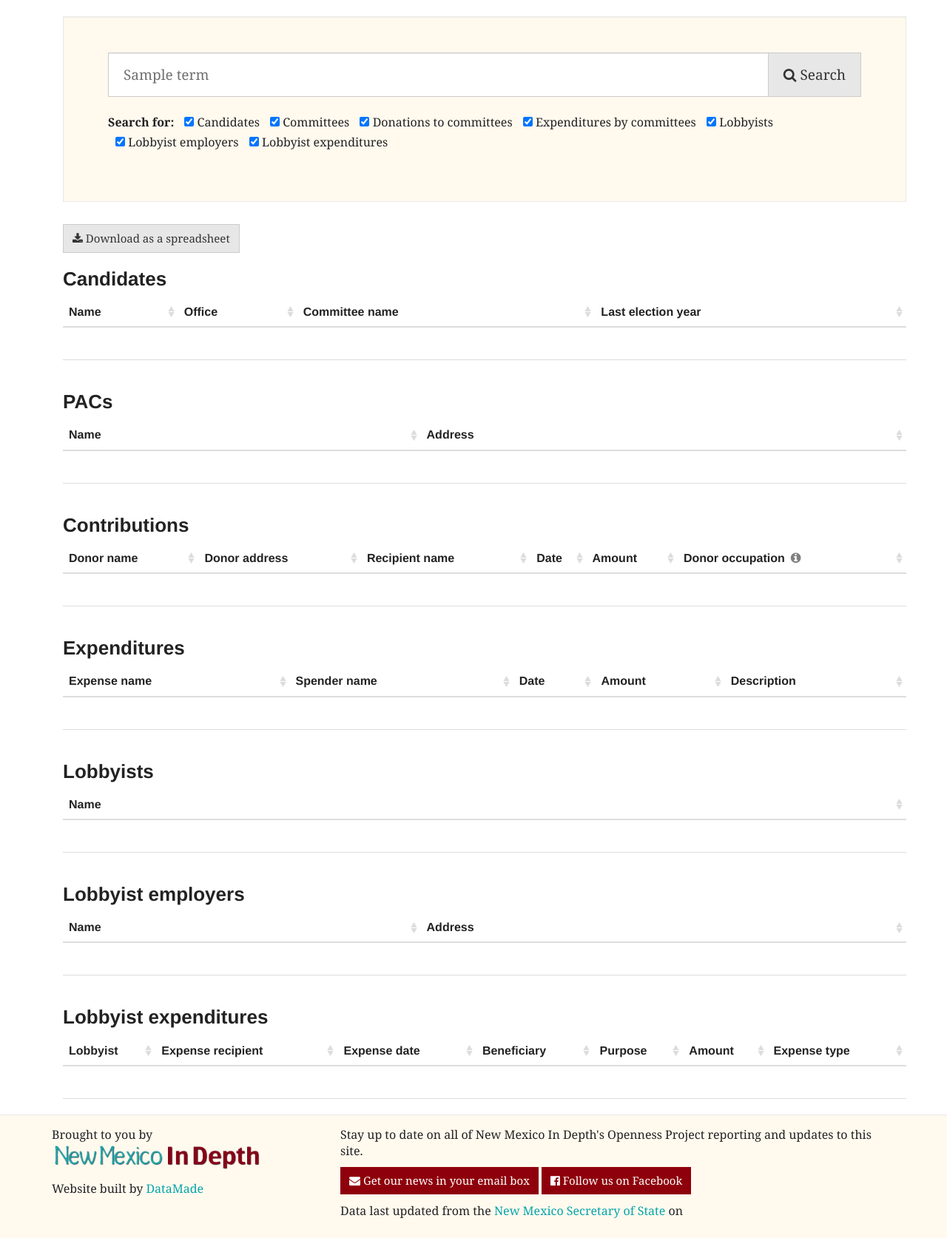
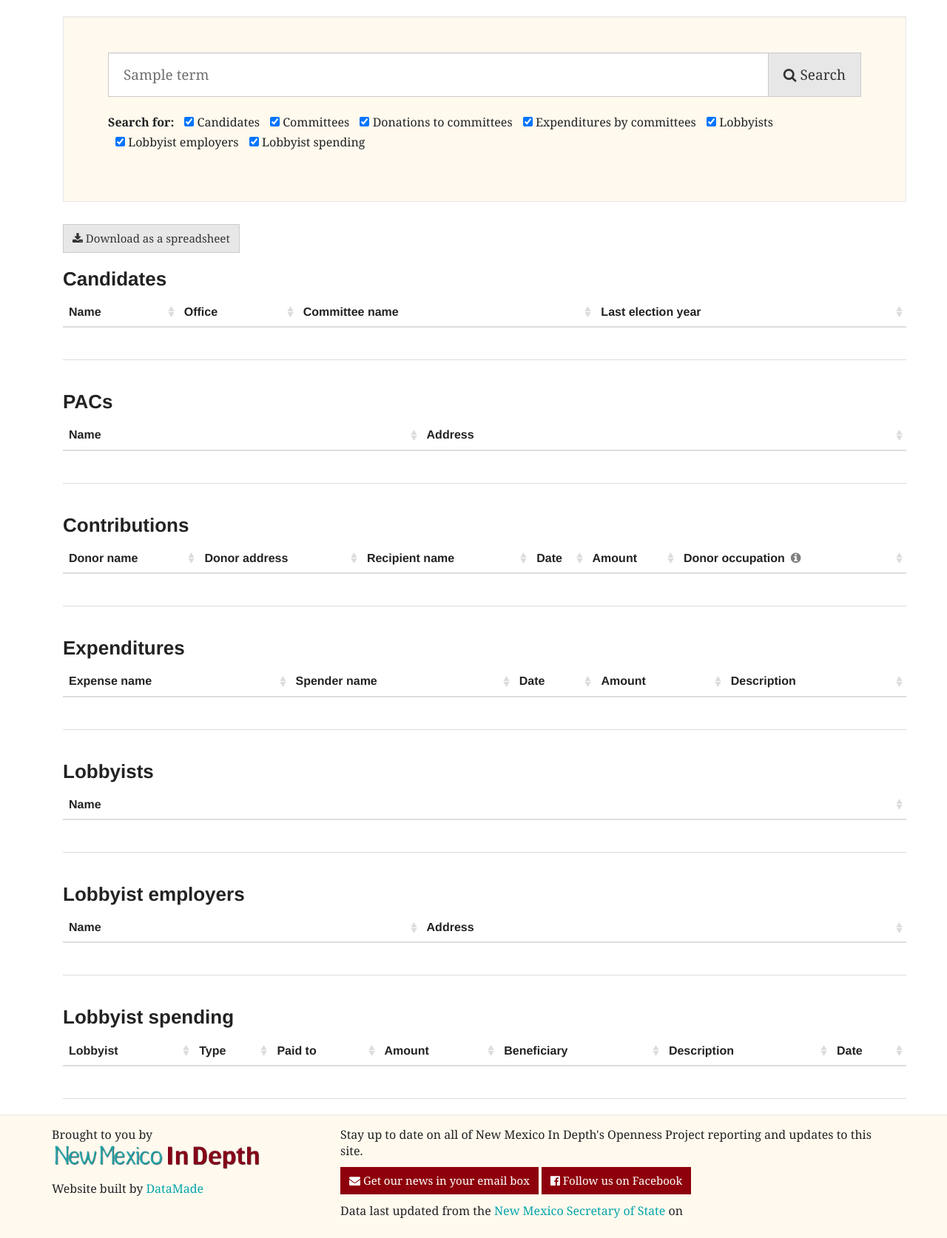
Before and after one commit to datamade/openness-project-nmid, a Django app: template camp_fin/templates/camp_fin/search.html in a window 1280 px wide. Shown: the part 45-1719 px from the top of the page at 74% size. Run offline with Django 3.2, Linux system fonts and the light colour scheme; the template is opened without the code that fills it: most values are stand-ins (such as "Sample title", 1, 10 or a date in 2020); lists and menus that the app fills with data are empty; some libraries are stand-ins or nearby versions.

Commit message:
Tidy up search a bit. Add new lobbyist data

```diff
--- a/camp_fin/api_parts.py
+++ b/camp_fin/api_parts.py
@@ -218,6 +218,7 @@
 
 class LobbyistTransactionSearchSerializer(serializers.ModelSerializer):
     transaction_type = serializers.CharField()
+    transaction_group = serializers.CharField()
     lobbyist_name = serializers.CharField()
     lobbyist_slug = serializers.CharField()
 
@@ -230,6 +231,7 @@
                   'amount',
                   'date_added',
                   'transaction_type',
+                  'transaction_group',
                   'lobbyist_name',
                   'lobbyist_slug')
 
--- a/camp_fin/management/commands/make_search_index.py
+++ b/camp_fin/management/commands/make_search_index.py
@@ -200,6 +200,7 @@
 
     def makeLobbyistTransactionIndex(self):
         index_fields = [
+            'name',
             'beneficiary',
             'expenditure_purpose',
         ]
--- a/camp_fin/templates/camp_fin/search.html
+++ b/camp_fin/templates/camp_fin/search.html
@@ -39,8 +39,8 @@
                         <label data-title='Lobbyist employers' data-content='Any organization that has paid registered lobbyists'>
                             <input type="checkbox" name="table_name" value="organization" {% if 'organization' in table_name %}checked='checked'{% endif %}> Lobbyist employers
                         </label>
-                        <label data-title='Lobbyist expenditures' data-content='Expenses that lobbyists have reported'>
-                            <input type="checkbox" name="table_name" value="lobbyisttransaction" {% if 'lobbyisttransaction' in table_name %}checked='checked'{% endif %}> Lobbyist expenditures
+                        <label data-title='Lobbyist spending' data-content='Spending that lobbyists have reported'>
+                            <input type="checkbox" name="table_name" value="lobbyisttransaction" {% if 'lobbyisttransaction' in table_name %}checked='checked'{% endif %}> Lobbyist spending
                         </label>
                     </div>
                 </form>
@@ -148,17 +148,17 @@
             <hr />
         </div>
         <div id="lobbyisttransaction-search-results" class="col-md-12" style="display:none;">
-            <h3>Lobbyist expenditures <small></small></h3>
+            <h3>Lobbyist spending <small></small></h3>
             <table class="table table-hover datatable-table" id="lobbyisttransaction-table">
                 <thead>
                     <tr>
                         <th>Lobbyist</th>
-                        <th>Expense recipient</th>
-                        <th>Expense date</th>
+                        <th>Type</th>
+                        <th>Paid to</th>
+                        <th>Amount</th>
                         <th>Beneficiary</th>
-                        <th>Purpose</th>
-                        <th>Amount</th>
-                        <th>Expense type</th>
+                        <th>Description</th>
+                        <th>Date</th>
                     </tr>
                 </thead>
                 <tbody>
@@ -371,13 +371,19 @@
                         }
                     },
                     {
-                        'data': 'name'
+                        'data': 'transaction_type'
                     },
                     {
-                        'data': 'received_date',
+                        'data': 'name',
                         'render': function(data, type, full, meta){
-                            return moment(data).format('MMM DD, YYYY');
-                        },
+                            return '<a href="/search/?term=' + data + '&table_name=candidate&table_name=pac&table_name=organization">' + data + '</a>';
+                        }
+                    },
+                    {
+                        'data': 'amount',
+                        'render': function(data, type, full, meta){
+                            return accounting.formatMoney(data);
+                        }
                     },
                     {
                         'data': 'beneficiary'
@@ -386,13 +392,13 @@
                         'data': 'expenditure_purpose'
                     },
                     {
-                        'data': 'amount'
+                        'data': 'received_date',
+                        'render': function(data, type, full, meta){
+                            return moment(data).format('MMM DD, YYYY');
+                        },
                     },
-                    {
-                        'data': 'transaction_type'
-                    }
                 ];
-                var order = [[2, 'desc']];
+                var order = [[6, 'desc']];
                 init_datatable(term, 'lobbyisttransaction', columns, order)
             }
         }
```
Also changed, not shown: camp_fin/views.py (+10 -6 lines), 9 other files.
